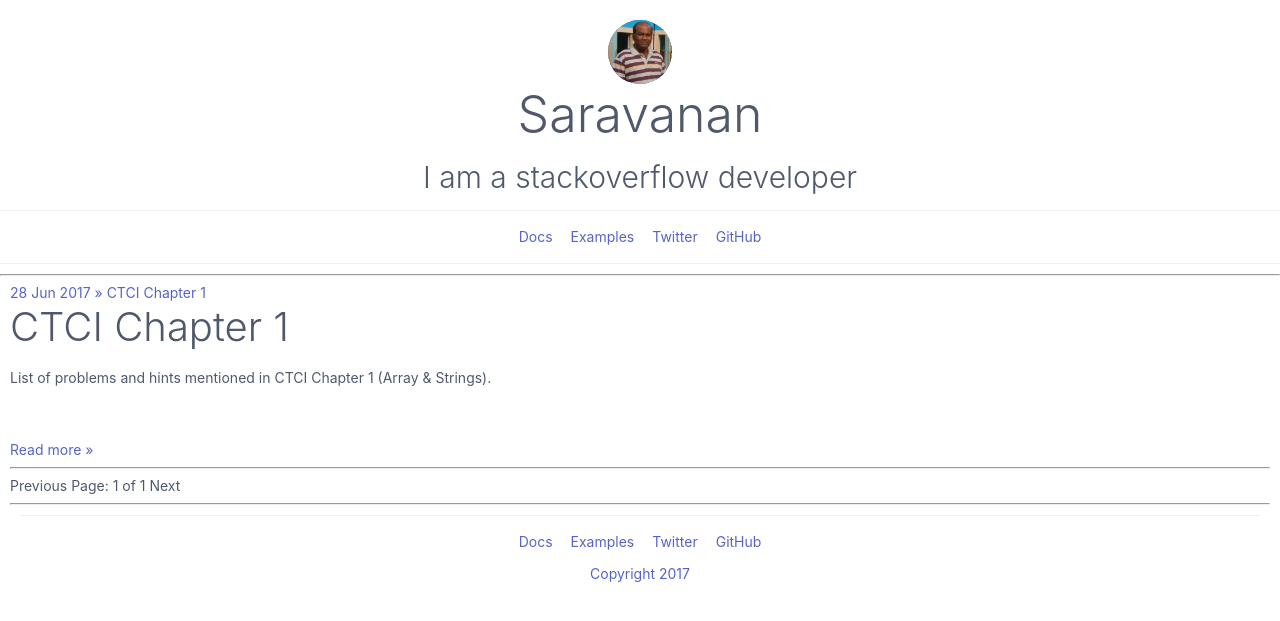
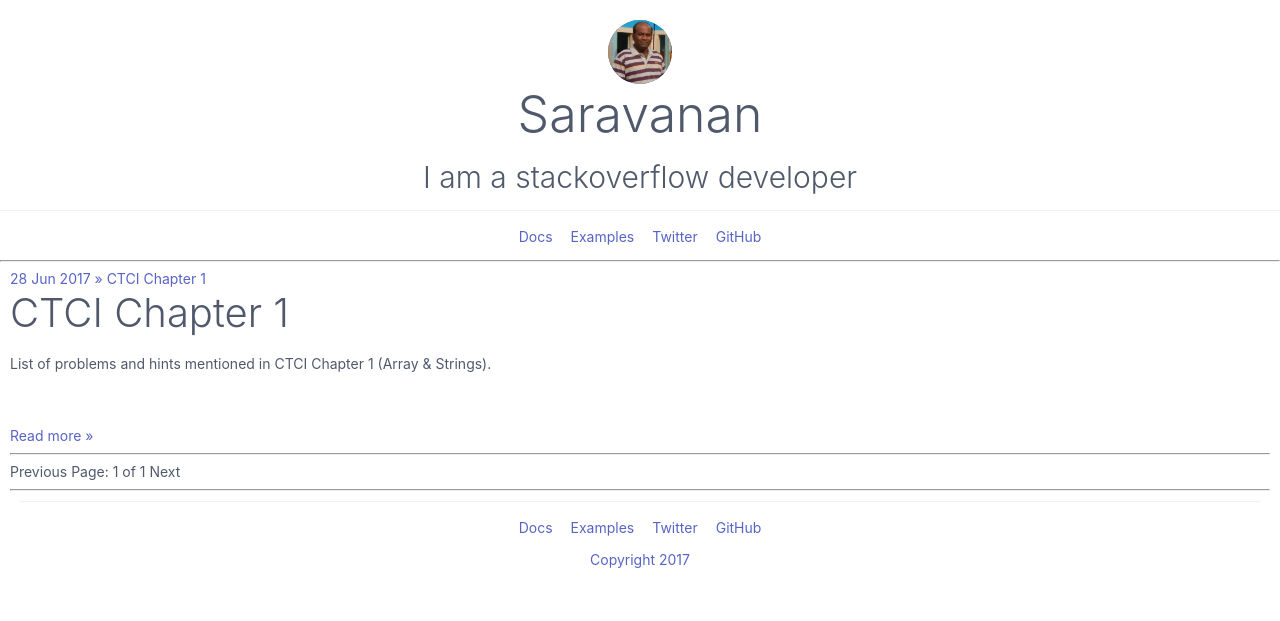
Before and after one commit to saravanaram/saravanaram.github.io.892017, a Jekyll site: the page built from index.html, in a window 1280 px wide. Shown: the top 621 px of the page. Built offline with Jekyll 4.4.1, drawn with Linux system fonts in a browser that asks for light colours; nearby versions of some CDN libraries; the list of posts is cut into pages by our own code.

Commit message:
Update nav-top.html

```diff
--- a/_includes/nav-top.html
+++ b/_includes/nav-top.html
@@ -20,4 +20,4 @@
                 </section>
             </header>
         </div>
-        <div class="divider"></div>
+        <!--<div class="divider"></div>-->
```
